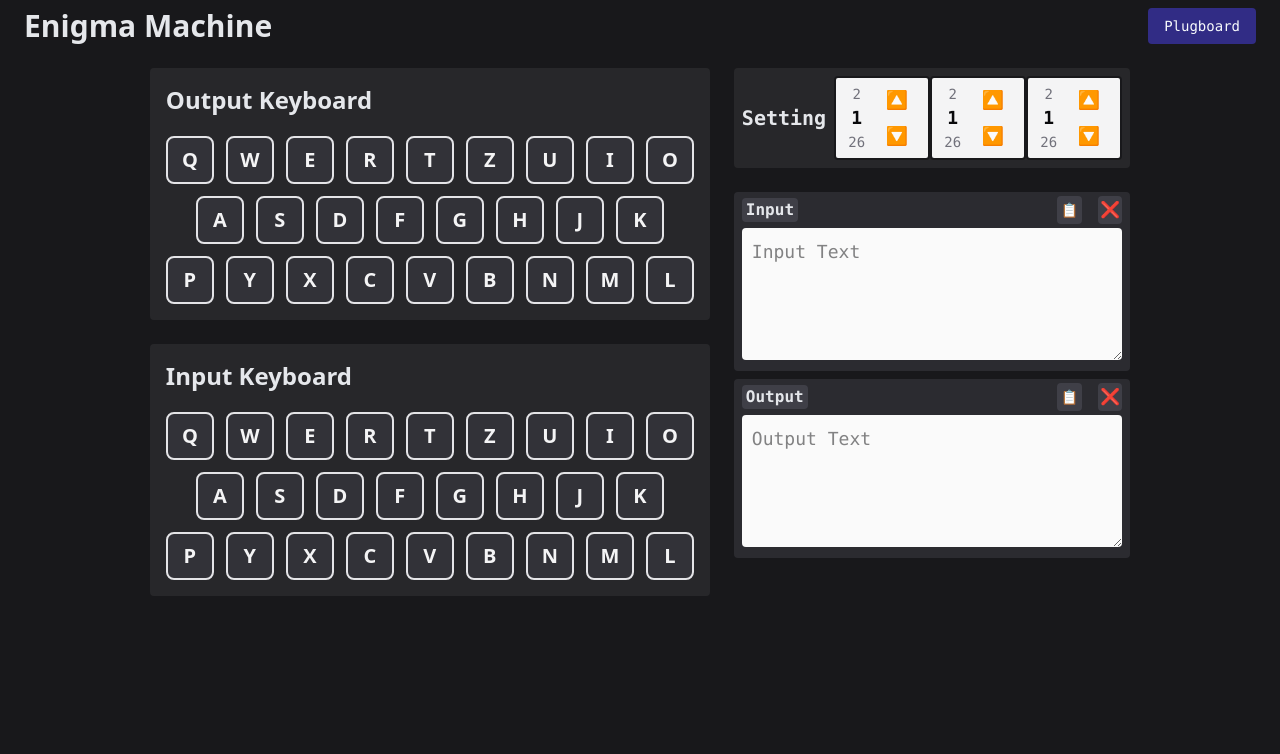
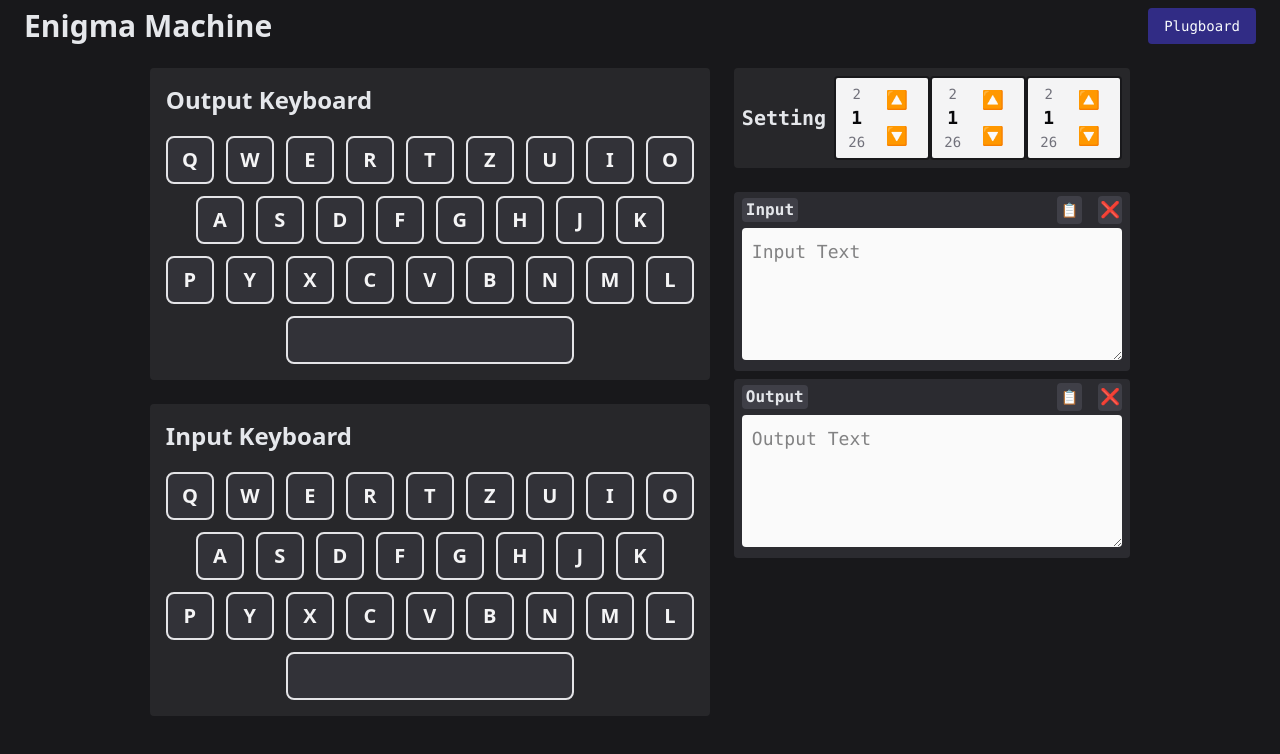
Before and after one commit to MOHD-SHAMOON-04/EnigmaMach, a React (Vite) app: page /enigma in a window 1280 px wide. Shown: the top 754 px of the page. Built offline with nearby package versions, Linux system fonts and the light colour scheme.

Commit message:
added SPACE key

```diff
--- a/src/components/Keyboard.tsx
+++ b/src/components/Keyboard.tsx
@@ -1,5 +1,6 @@
 import type { KeyboardProps } from '../types';
 import Key from './Key';
+import SpaceKey from './SpaceKey';
 
 export default function Keyboard({ type, onPointerDown, onPointerUp }: KeyboardProps) {
   const layout = ["QWERTZUIO", "ASDFGHJK", "PYXCVBNML"];
@@ -22,6 +23,9 @@ export default function Keyboard({ type, onPointerDown, onPointerUp }: KeyboardP
           }
         </div>
       )}
+      <div className="_ROW flex select-none touch-manipulation">
+        <SpaceKey type={type} char={" "} />
+      </div>
     </div>
   );
 }
--- /dev/null
+++ b/src/components/SpaceKey.tsx
@@ -0,0 +1,15 @@
+import type { KeyProps } from "../types";
+
+export default function SpaceKey({ type, char }: KeyProps) {
+  return (
+    <button
+      className="_KEY _SPACE flex justify-center items-center bg-zinc-700/50 border lg:border-2 border-zinc-200 text-zinc-100 rounded w-48 h-8 lg:rounded-lg sm:w-72 sm:h-12 sm:text-xl font-bold cursor-pointer transition-all ease-in-out duration-200 select-none touch-manipulation"
+      id={`${type}-SPACE`}
+      aria-label={`Key SPACE`}
+      value={char}
+      data-char={char}
+    >
+      {char}
+    </button>
+  )
+}
--- a/src/pages/Enigma.tsx
+++ b/src/pages/Enigma.tsx
@@ -7,7 +7,7 @@ import TextField from "../components/TextField";
 
 const enigma = new EnigmaEngine([1, 1, 1]);
 
-const validKey = (enteredKey: string): boolean => /^[A-Z]$/.test(enteredKey);
+const validKey = (enteredKey: string): boolean => /^[A-Z ]$/.test(enteredKey);
 
 function Enigma() {
   const [rotors, setRotors] = useState([] as number[]);
@@ -18,7 +18,7 @@ function Enigma() {
   const glowingKey = useRef<UseRefMap>({ inp: null, out: null, key: null });
 
   // utility for encoding ----------
-  const encodeKey = (enteredKey: string) => {
+  const encodeChar = (enteredKey: string) => {
     const encoded = enigma.scrambleChar(enteredKey);
     const heads = enigma.getHeads();
     setRotors([...heads]);
@@ -33,12 +33,12 @@ function Enigma() {
     if (!validKey(enteredKey)) return;
     if (glowingKey.current.key !== null) return;
 
-    const encodedKey = encodeKey(enteredKey);
+    const encodedKey = encodeChar(enteredKey);
     setInputText((prev) => prev + enteredKey);
     setOutputText((prev) => prev + encodedKey);
 
-    const inpKey = document.querySelector(`#inp-${enteredKey}`) as HTMLElement | null;
-    const outKey = document.querySelector(`#out-${encodedKey}`) as HTMLElement | null;
+    const inpKey = document.querySelector(`#inp-${enteredKey !== ' ' ? enteredKey : "SPACE"}`) as HTMLElement | null;
+    const outKey = document.querySelector(`#out-${encodedKey !== ' ' ? encodedKey : "SPACE"}`) as HTMLElement | null;
     if (!inpKey || !outKey) return;
 
     glowOnAll(inpKey, outKey, enteredKey);
@@ -83,12 +83,12 @@ function Enigma() {
     if (!char || !validKey(char)) return;
     if (glowingKey.current.key !== null) return;
 
-    const encodedKey = encodeKey(char);
+    const encodedKey = encodeChar(char);
     setInputText((prev) => prev + char);
     setOutputText((prev) => prev + encodedKey);
 
-    const inpKey = document.querySelector(`#inp-${char}`) as HTMLElement | null;
-    const outKey = document.querySelector(`#out-${encodedKey}`) as HTMLElement | null;
+    const inpKey = document.querySelector(`#inp-${char !== ' ' ? char : "SPACE"}`) as HTMLElement | null;
+    const outKey = document.querySelector(`#out-${encodedKey !== ' ' ? encodedKey : "SPACE"}`) as HTMLElement | null;
     if (!inpKey || !outKey) return;
 
     glowOnAll(inpKey, outKey, char);
@@ -138,6 +138,7 @@ function Enigma() {
   const [outputText, setOutputText] = useState('');
 
   return (
+    <div>
       <div className="flex flex-col-reverse lg:flex-row justify-center lg:items-start mt-4 gap-6 px-4">
 
         {/* Left side: Keyboards */}
@@ -189,6 +190,10 @@ function Enigma() {
 
         </div>
       </div>
+
+      {/* // Plugboard to be Inserted here */}
+
+    </div>
   )
 }
 
```
Lines whose indentation alone changed are shown as unchanged.
